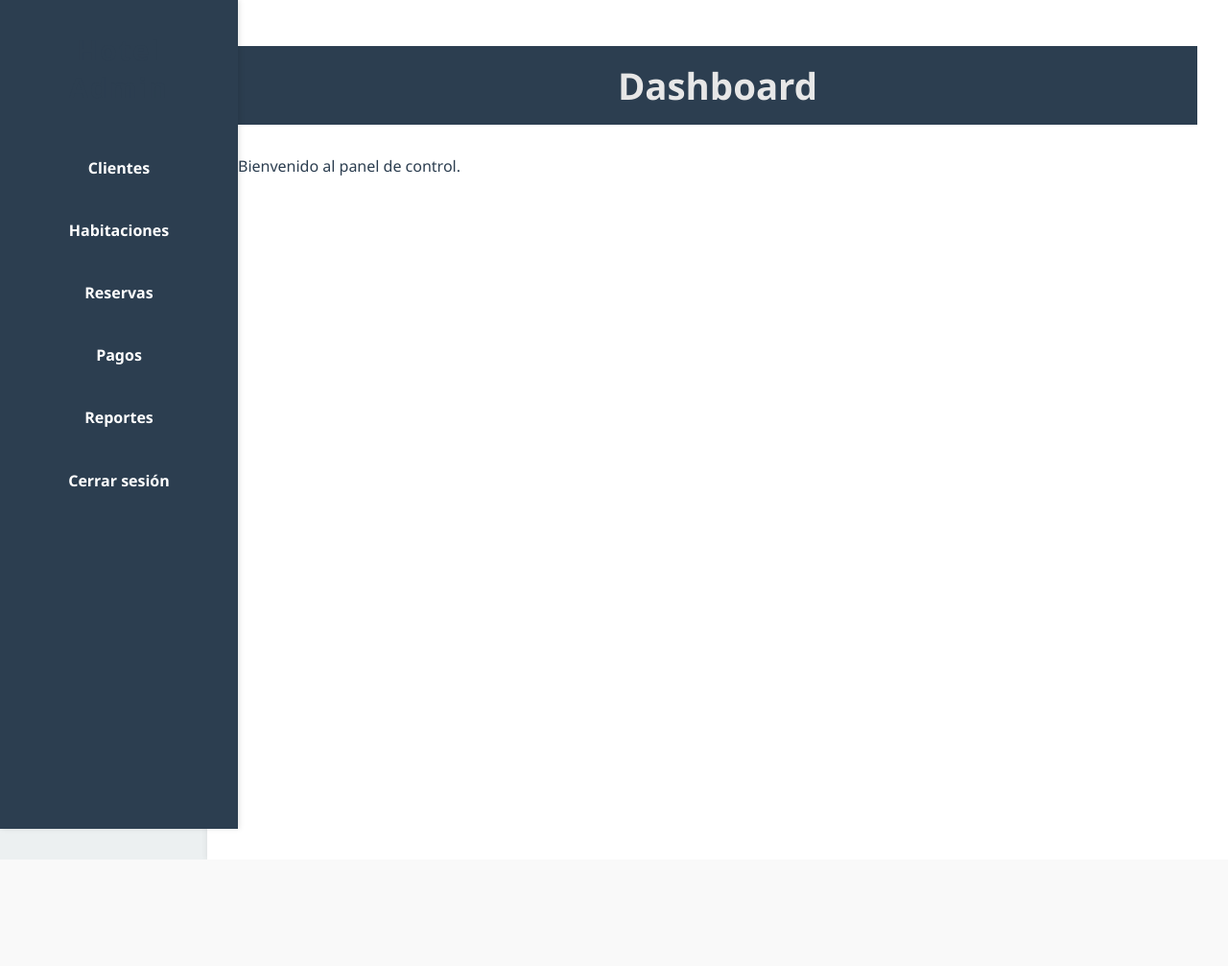
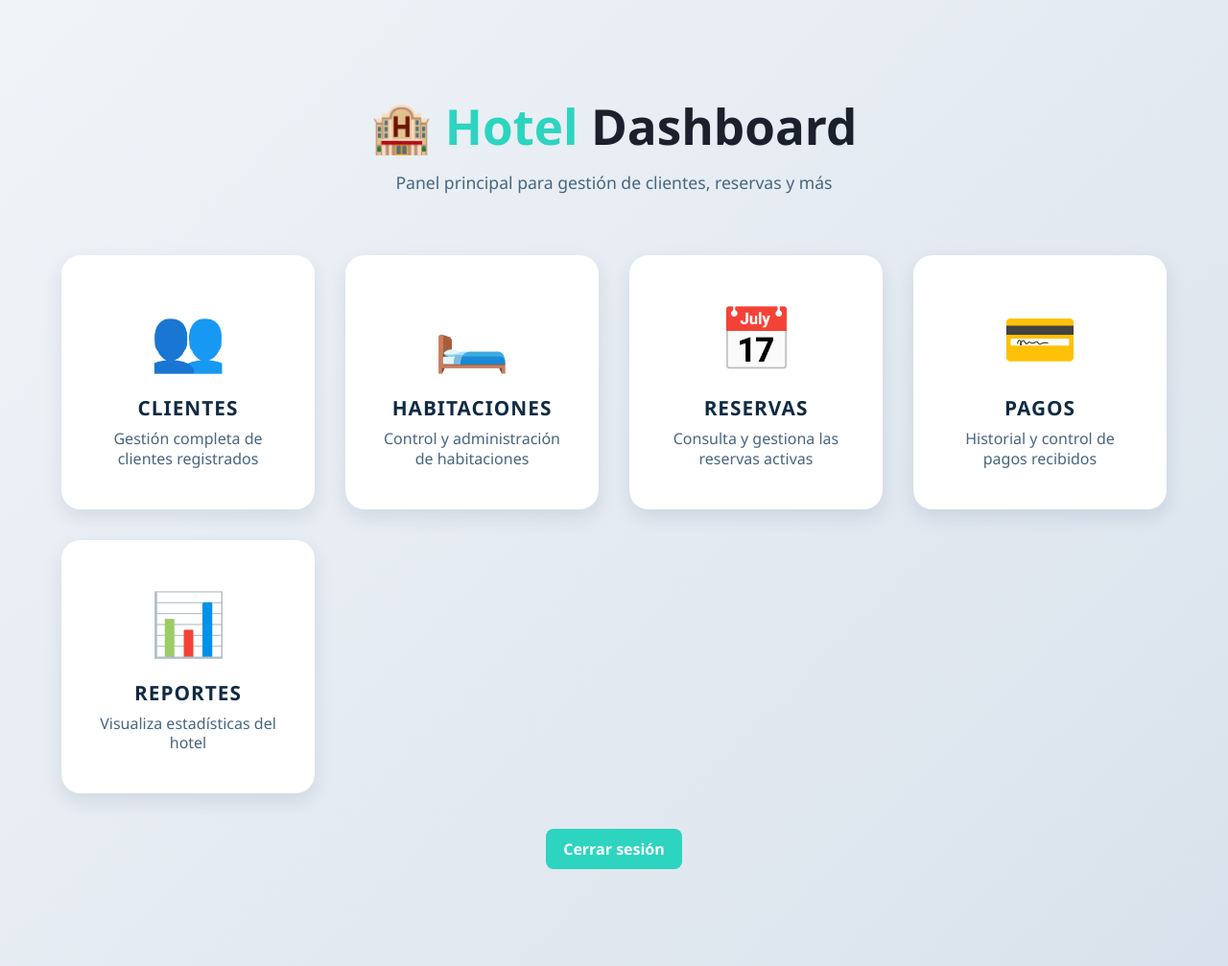
Before and after one commit to JhimyV/Project-MC-PA, a Flask app: page /dashboard in a window 1280 px wide. Shown: the whole page at 96% size. Before the commit the page ends 896 px from the top, so only its background shows below. Run offline with Flask 3, Linux system fonts and the light colour scheme; a user stored in the database is signed in; data comes from the database, SQL or seed files in the repository; both versions use the stored data as it was after the commit; some libraries are stand-ins or nearby versions.

Commit message:
prueba 3

```diff
--- a/static/style.css
+++ b/static/style.css
@@ -1,88 +1,116 @@
-/* static/estilos.css */
-
+/* Estilo base */
 body {
-    font-family: 'Segoe UI', sans-serif;
-    background-color: #f0f2f5;
+  font-family: 'Segoe UI', Tahoma, Geneva, Verdana, sans-serif;
+  background: linear-gradient(135deg, #f0f4f8, #d9e2ec);
   margin: 0;
   padding: 0;
-    color: #333;
+  color: #102a43;
 }
 
-header, nav {
-    background-color: #2c3e50;
-    color: white;
-    padding: 15px 30px;
-    text-align: center;
+/* Contenido general */
+main {
+  padding: 3rem 2rem;
+  max-width: 1200px;
+  margin: 0 auto;
 }
 
-nav a {
-    margin: 0 15px;
-    color: white;
-    text-decoration: none;
-    font-weight: bold;
+/* Título con estilo de dashboard */
+.section-title {
+  font-size: 2.5rem;
+  font-weight: 800;
+  color: #1a202c;
+  text-align: center;
+  margin-top: 2rem;
+  margin-bottom: 2rem;
 }
 
-nav a:hover {
-    text-decoration: underline;
+.highlight {
+  color: #2dd4bf;
 }
 
-main {
-    padding: 20px;
-}
-
-h1, h2 {
-    color: #2c3e50;
-    text-align: center;
-}
-
+/* Tabla estilizada */
 table {
-    width: 90%;
-    margin: 20px auto;
+  width: 100%;
   border-collapse: collapse;
-    background-color: white;
-    box-shadow: 0 0 8px rgba(0,0,0,0.1);
+  background-color: #fff;
+  border-radius: 12px;
+  overflow: hidden;
+  box-shadow: 0 8px 20px rgba(0, 43, 91, 0.1);
+  margin: 2rem auto;
 }
 
 th, td {
-    padding: 12px;
-    border: 1px solid #ddd;
+  padding: 1rem;
   text-align: center;
+  border-bottom: 1px solid #e1e7ec;
 }
 
 th {
-    background-color: #34495e;
+  background-color: #2c3e50;
   color: white;
+  text-transform: uppercase;
+  font-weight: 600;
+  letter-spacing: 1px;
 }
 
+tr:last-child td {
+  border-bottom: none;
+}
+
+/* Botones */
 a.button, button {
-    display: inline-block;
-    padding: 8px 15px;
-    background-color: #3498db;
+  background-color: #2dd4bf;
   color: white;
+  padding: 10px 18px;
+  border-radius: 8px;
   border: none;
-    border-radius: 4px;
+  font-weight: 600;
   text-decoration: none;
   margin: 5px;
   cursor: pointer;
+  transition: all 0.3s ease;
+  display: inline-block;
 }
 
 a.button:hover, button:hover {
-    background-color: #2980b9;
+  background-color: #17b4a1;
+  transform: scale(1.05);
 }
 
+/* Formularios */
 form {
-    max-width: 500px;
-    margin: 0 auto;
-    background-color: white;
-    padding: 20px;
-    border-radius: 8px;
-    box-shadow: 0 0 10px rgba(0,0,0,0.1);
+  max-width: 600px;
+  margin: 2rem auto;
+  background-color: #ffffff;
+  padding: 2rem;
+  border-radius: 16px;
+  box-shadow: 0 8px 20px rgba(0, 43, 91, 0.1);
 }
 
-input[type="text"], input[type="email"], input[type="number"], input[type="password"], select {
+/* Inputs */
+input[type="text"],
+input[type="email"],
+input[type="number"],
+input[type="password"],
+select {
   width: 100%;
-    padding: 10px;
-    margin-bottom: 15px;
-    border: 1px solid #ccc;
-    border-radius: 4px;
+  padding: 12px;
+  margin-bottom: 1.5rem;
+  border: 1px solid #ccd6dd;
+  border-radius: 8px;
+  font-size: 1rem;
+  transition: border-color 0.3s ease;
 }
+
+input:focus, select:focus {
+  border-color: #2dd4bf;
+  outline: none;
+}
+
+/* Títulos secundarios */
+h2 {
+  color: #1a202c;
+  font-weight: 700;
+  text-align: center;
+  margin-bottom: 2rem;
+}
--- a/templates/clientes.html
+++ b/templates/clientes.html
@@ -3,7 +3,7 @@
 {% block title %}Clientes{% endblock %}
 
 {% block content %}
-<h2>Clientes Registrados</h2>
+<h2 class="section-title">Clientes <span class="highlight">Registrados</span></h2>
 <a class="button" href="/clientes/nuevo">Registrar nuevo cliente</a>
 <table>
     <tr>
--- a/templates/dashboard.html
+++ b/templates/dashboard.html
@@ -1,8 +1,37 @@
 {% extends 'layout_dashboard.html' %}
 
-{% block title %}Dashboard{% endblock %}
+{% block content %}
 
-{% block content %}
-<!-- Puedes agregar contenido adicional aquí si quieres -->
-<p>Bienvenido al panel de control.</p>
+<div class="card-grid">
+  <a href="/clientes" class="card">
+    <h2>👥</h2>
+    <strong>Clientes</strong>
+    <p>Gestión completa de clientes registrados</p>
+  </a>
+  <a href="/habitaciones" class="card">
+    <h2>🛏️</h2>
+    <strong>Habitaciones</strong>
+    <p>Control y administración de habitaciones</p>
+  </a>
+  <a href="/reservas" class="card">
+    <h2>📅</h2>
+    <strong>Reservas</strong>
+    <p>Consulta y gestiona las reservas activas</p>
+  </a>
+  <a href="/pagos" class="card">
+    <h2>💳</h2>
+    <strong>Pagos</strong>
+    <p>Historial y control de pagos recibidos</p>
+  </a>
+  <a href="/reportes" class="card">
+    <h2>📊</h2>
+    <strong>Reportes</strong>
+    <p>Visualiza estadísticas del hotel</p>
+  </a>
+</div>
+
+<div style="text-align: center; margin-top: 2rem;">
+  <a href="{{ url_for('logout') }}" class="button">Cerrar sesión</a>
+</div>
+
 {% endblock %}
--- a/templates/habitaciones.html
+++ b/templates/habitaciones.html
@@ -3,7 +3,7 @@
 {% block title %}Habitaciones{% endblock %}
 
 {% block content %}
-<h1>Habitaciones</h1>
+<h2 class="section-title">Lista de <span class="highlight">Habitaciones</span></h2>
 
 <a class="button" href="/habitaciones/nueva" >Registrar nueva habitación</a>
 
--- a/templates/layout_dashboard.html
+++ b/templates/layout_dashboard.html
@@ -5,107 +5,125 @@
     <title>Dashboard</title>
     <link rel="stylesheet" href="{{ url_for('static', filename='style.css') }}" />
     <style>
-      body.dashboard-body {
-        margin: 0;
-        display: flex;
-        font-family: 'Segoe UI', Tahoma, Geneva, Verdana, sans-serif;
-        height: 100vh;
-        background: #ecf0f1;
-        color: #2c3e50;
-      }
+/* Fuente y base */
+body.dashboard-body {
+  background: linear-gradient(135deg, #f0f4f8, #d9e2ec);
+  font-family: 'Segoe UI', Tahoma, Geneva, Verdana, sans-serif;
+  margin: 0;
+  padding: 3rem 2rem;
+  color: #102a43;
+  min-height: 100vh;
+  display: flex;
+  justify-content: center;
+  align-items: flex-start;
+}
 
-      nav.sidebar {
-        width: 200px;
-        background-color: #2c3e50;
-        color: white;
-        display: flex;
-        flex-direction: column;
-        padding: 2rem 1.5rem;
-        box-shadow: 2px 0 5px rgba(0,0,0,0.1);
-        position: fixed;
-        height: 100vh;
-        top: 0;
-        left: 0;
-      }
+/* Contenedor principal */
+main.content {
+  max-width: 1200px;
+  width: 100%;
+}
 
-      nav.sidebar h2 {
-        margin: 0 0 2rem 0;
-        font-size: 1.8rem;
-        font-weight: 700;
-        letter-spacing: 2px;
-        text-align: center;
-      }
+/* Encabezado */
+header.dashboard-header {
+  text-align: center;
+  margin-bottom: 3rem;
+  background-color: transparent;
+  padding: 0;
+}
 
-      nav.sidebar a {
-        color: white;
-        text-decoration: none;
-        margin: 0.75rem 0;
-        font-weight: 600;
-        padding: 0.6rem 1rem;
-        border-radius: 6px;
-        transition: background-color 0.3s ease, padding-left 0.3s ease;
-        display: block;
-      }
+header.dashboard-header h1 {
+  font-weight: 800;
+  font-size: 3.2rem;
+  color: #1a202c;
+  margin: 0;
+}
 
-      nav.sidebar a:hover {
-        background-color: #34495e;
-        padding-left: 1.5rem;
-      }
+header.dashboard-header .highlight {
+  color: #2dd4bf;
+}
 
-      a.logout {
-        margin-top: auto;
-        color: #e74c3c;
-        font-weight: 700;
-        cursor: pointer;
-        text-decoration: none;
-        padding: 0.6rem 1rem;
-        border-radius: 6px;
-        transition: background-color 0.3s ease;
-      }
+header.dashboard-header .subtitle {
+  font-size: 1.1rem;
+  color: #486581;
+  margin-top: 0.75rem;
+}
 
-      a.logout:hover {
-        background-color: #c0392b;
-        color: white;
-        text-decoration: none;
-      }
 
-      main.content {
-        margin-left: 216px;
-        flex-grow: 1;
-        padding: 3rem 2rem;
-        background-color: white;
-        min-height: 100vh;
-        box-shadow: -2px 0 5px rgba(0,0,0,0.05);
-      }
+/* Grid de tarjetas */
+.card-grid {
+  display: grid;
+  grid-template-columns: repeat(auto-fit, minmax(220px, 1fr));
+  gap: 2rem;
+  padding-top: 1rem;
+}
 
-      header {
-        margin-bottom: 2rem;
-      }
+/* Tarjetas */
+.card {
+  background-color: #fff;
+  border-radius: 20px;
+  padding: 2.5rem 2rem;
+  box-shadow: 0 8px 20px rgba(0, 43, 91, 0.1);
+  text-decoration: none;
+  color: #102a43;
+  display: flex;
+  flex-direction: column;
+  justify-content: center;
+  align-items: center;
+  transition: transform 0.3s ease, box-shadow 0.3s ease, background-color 0.3s ease;
+  cursor: pointer;
+  user-select: none;
+  border: 2px solid transparent;
+}
 
-      header h1 {
-        font-weight: 700;
-        font-size: 2.4rem;
-        color: #e7e7e7;
-        margin: 0;
-      }
+/* Iconos grandes y centrados */
+.card h2 {
+  font-size: 4rem;
+  margin: 0;
+  margin-bottom: 1rem;
+  color: #2f855a; /* verde más vibrante */
+  user-select: none;
+}
 
+/* Título de la tarjeta */
+.card strong {
+  font-size: 1.3rem;
+  font-weight: 700;
+  margin-bottom: 0.5rem;
+  text-transform: uppercase;
+  letter-spacing: 1px;
+}
+
+/* Descripción */
+.card p {
+  font-size: 1rem;
+  color: #486581;
+  text-align: center;
+  line-height: 1.3;
+  margin: 0;
+  max-width: 210px;
+}
+
+/* Hover: elevación, sombra y color */
+.card:hover {
+  transform: translateY(-12px) scale(1.05);
+  box-shadow: 0 12px 40px rgba(0, 43, 91, 0.15);
+  background-color: #e6fffa;
+  border-color: #2f855a;
+  color: #2f855a;
+}
 
     </style>
 </head>
 <body class="dashboard-body">
-    <nav class="sidebar">
-        <h2>Hotel Admin</h2>
-        <a href="/clientes">Clientes</a>
-        <a href="/habitaciones">Habitaciones</a>
-        <a href="/reservas">Reservas</a>
-        <a href="/pagos">Pagos</a>
-        <a href="/reportes">Reportes</a>
-        <a href="{{ url_for('logout') }}" class="logout">Cerrar sesión</a>
-    </nav>
+
     <main class="content">
-        <header>
-          <h1>{% block title %}Dashboard{% endblock %}</h1>
-        </header>
+      <header class="dashboard-header">
+        <h1>
+          <span class="highlight">🏨 Hotel</span> Dashboard
+        </h1>
+        <p class="subtitle">Panel principal para gestión de clientes, reservas y más</p>
+      </header>
         {% block content %}{% endblock %}
     </main>
 </body>
--- a/templates/pagos.html
+++ b/templates/pagos.html
@@ -3,7 +3,7 @@
 {% block title %}Pagos{% endblock %}
 
 {% block content %}
-<h2>Lista de Pagos</h2>
+<h2 class="section-title">Historial de <span class="highlight">Pagos</span></h2>
 <a class="button" href="/pagos/nuevo">Registrar nuevo pago</a>
 <table>
     <tr>
--- a/templates/reportes.html
+++ b/templates/reportes.html
@@ -3,7 +3,7 @@
 {% block title %}Reportes{% endblock %}
 
 {% block content %}
-<h2>Reportes</h2>
+<h2 class="section-title">Generar <span class="highlight">Reportes</span></h2>
 
 <h3>Habitaciones Ocupadas</h3>
 <table>
--- a/templates/reservas.html
+++ b/templates/reservas.html
@@ -3,7 +3,7 @@
 {% block title %}Reservas{% endblock %}
 
 {% block content %}
-<h2>Lista de Reservas</h2>
+<h2 class="section-title">Lista de <span class="highlight">Reservas</span></h2>
 <a class="button" href="/reservas/nueva">Crear nueva reserva</a>
 <table>
     <tr>
```
Also changed, not shown: database/hotel_db.sql (added, +239 -0 lines), templates/layout.html (+0 -11 lines). Lines whose indentation alone changed are shown as unchanged.
